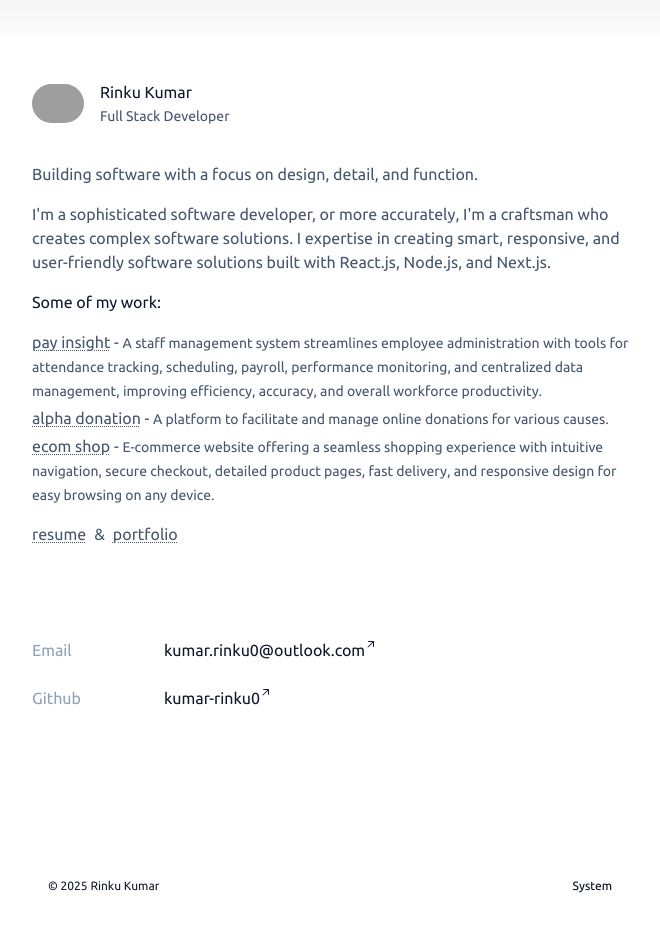
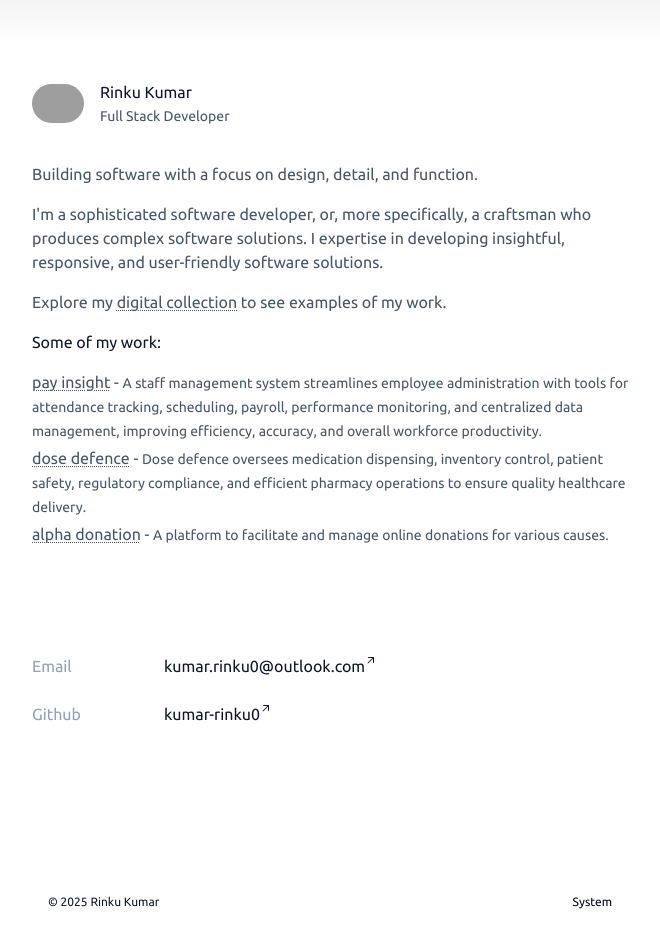
Before and after one commit to kumar-rinku0/next-portfolio, a Next.js app: page / in a window 1280 px wide. Shown: the top 946 px of the page, without its empty margins (304-964 px from the left). Built offline with nearby package versions, Linux system fonts and the light colour scheme; grey boxes are pictures that could not be loaded.

Commit message:
minor design change in page.tsx

```diff
--- a/app/page.tsx
+++ b/app/page.tsx
@@ -43,10 +43,22 @@ export default function Home() {
           <div className="flex flex-col gap-4 text-slate-600 dark:text-slate-300">
             <p>{generalData.about}</p>
             <p>
-              I'm a sophisticated software developer, or more accurately, I'm a
-              craftsman who creates complex software solutions. I expertise in
-              creating smart, responsive, and user-friendly software solutions
-              built with React.js, Node.js, and Next.js.
+              I'm a sophisticated software developer, or, more specifically, a
+              craftsman who produces complex software solutions. I expertise in
+              developing insightful, responsive, and user-friendly software
+              solutions.
+            </p>
+            <p>
+              Explore my&nbsp;
+              <a
+                href="http://portfolio.rinkukumar.in"
+                target="_blank"
+                rel="noopener noreferrer"
+                className="underline decoration-1 decoration-dotted underline-offset-2 hover:text-slate-800 inline-flex"
+              >
+                digital collection
+              </a>
+              &nbsp;to see examples of my work.
             </p>
           </div>
           <div className="my-4">
@@ -69,27 +81,6 @@ export default function Home() {
                 </li>
               ))}
             </ul>
-          </div>
-          <div>
-            <div className="text-slate-600 dark:text-slate-300 flex gap-2">
-              <a
-                href="https://resume.rinkukumar.in"
-                target="_blank"
-                rel="noopener noreferrer"
-                className="underline decoration-1 decoration-dotted underline-offset-2 hover:text-slate-800 inline-flex"
-              >
-                resume
-              </a>
-              <span>&</span>
-              <a
-                href="https://portfolio.rinkukumar.in"
-                target="_blank"
-                rel="noopener noreferrer"
-                className="underline decoration-1 decoration-dotted underline-offset-2 hover:text-slate-800 inline-flex"
-              >
-                portfolio
-              </a>
-            </div>
           </div>
         </section>
         <section className="my-14">
--- a/data/content.ts
+++ b/data/content.ts
@@ -34,6 +34,20 @@ export const generalData = {
       slogn:
         "A staff management system streamlines employee administration with tools for attendance tracking, scheduling, payroll, performance monitoring, and centralized data management, improving efficiency, accuracy, and overall workforce productivity.",
     },
+    // {
+    //   name: "ecom shop",
+    //   link: "https://ecom.rinkukumar.in",
+    //   linkTaget: "_blank",
+    //   slogn:
+    //     "E-commerce website offering a seamless shopping experience with intuitive navigation, secure checkout, detailed product pages, fast delivery, and responsive design for easy browsing on any device.",
+    // },
+    {
+      name: "dose defence",
+      link: "https://dosedefence.com",
+      linkTaget: "_blank",
+      slogn:
+        "Dose defence oversees medication dispensing, inventory control, patient safety, regulatory compliance, and efficient pharmacy operations to ensure quality healthcare delivery.",
+    },
     {
       name: "alpha donation",
       link: "https://donate.rinkukumar.in",
@@ -41,20 +55,8 @@ export const generalData = {
       slogn:
         "A platform to facilitate and manage online donations for various causes.",
     },
-    {
-      name: "ecom shop",
-      link: "https://ecom.rinkukumar.in",
-      linkTaget: "_blank",
-      slogn:
-        "E-commerce website offering a seamless shopping experience with intuitive navigation, secure checkout, detailed product pages, fast delivery, and responsive design for easy browsing on any device.",
-    },
-    // {
-    //   name: "posts",
-    //   link: "/posts",
-    //   linkTaget: "_self",
-    //   slogn: "View my blog posts.",
-    // },
   ],
 };
 
 // about => "I'm an elegant software developer, or, if I precisely say, I'm a craftsman who crafts sophisticated software solutions. I specialize in crafting responsive and user-friendly sophisticated software solutions using React.js, Node.js and Next.js."
+// ecom-app => "E-commerce website offering a seamless shopping experience with intuitive navigation, secure checkout, detailed product pages, fast delivery, and responsive design for easy browsing on any device."
```
